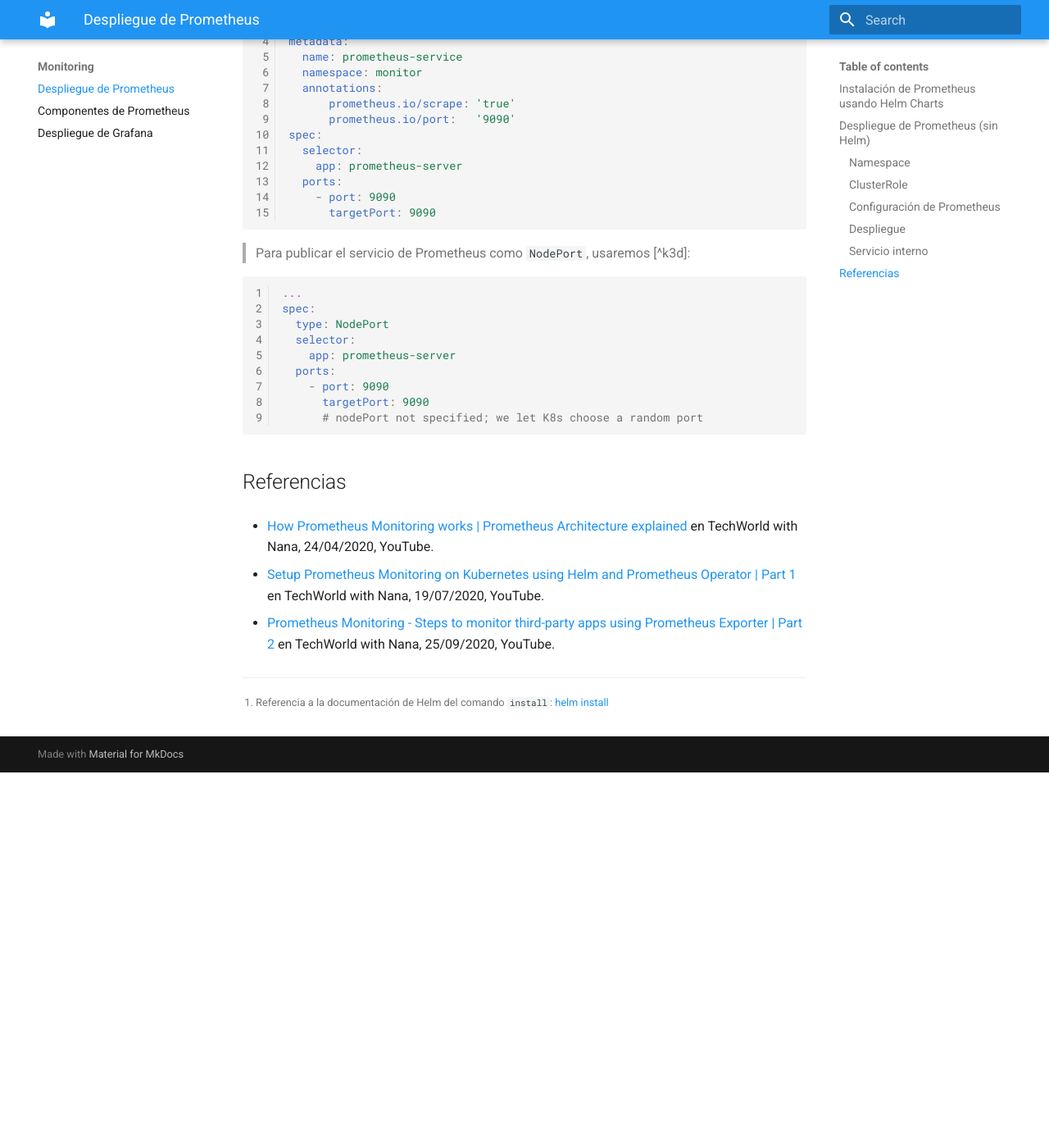
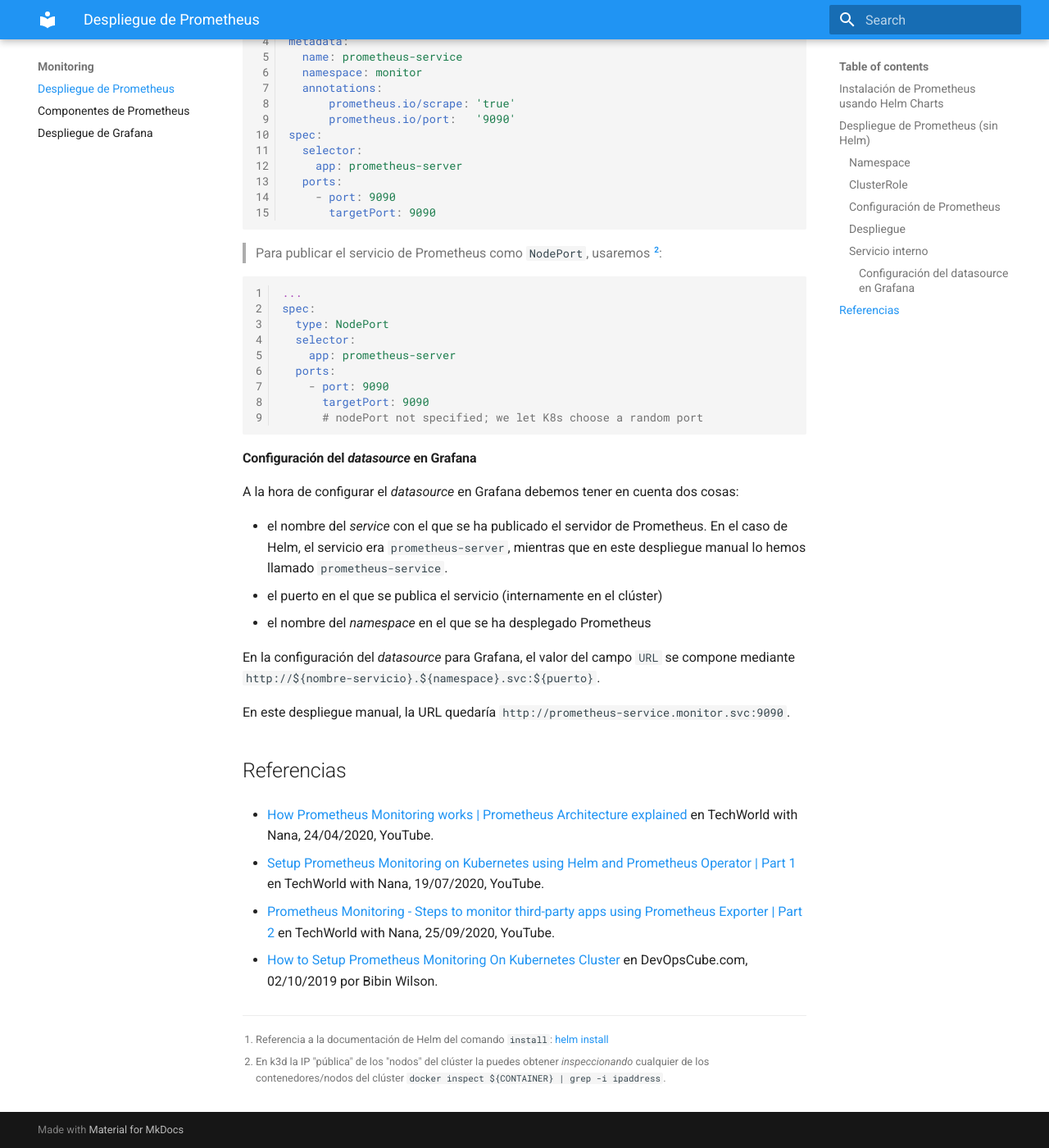
Before and after one commit to onthedock/k8s-devops, an MkDocs documentation site: the page built from docs/monitoring/prometheus.md, in a window 1280 px wide and 1400 px high, scrolled down 10706 px. Shown: the whole window at 82% size. Built offline with MkDocs 1.6.1 and Material for MkDocs 9.7.7, drawn with Linux system fonts in a browser that asks for light colours; before the commit the page ends 11648 px from its top, so only the background shows below that.

Commit message:
Configuración del datasource en Grafana

````diff
--- a/docs/monitoring/prometheus.md
+++ b/docs/monitoring/prometheus.md
@@ -535,6 +535,19 @@ spec:
       targetPort: 9090
       # nodePort not specified; we let K8s choose a random port
 ```
+
+#### Configuración del *datasource* en Grafana
+
+A la hora de configurar el *datasource* en Grafana debemos tener en cuenta dos cosas:
+
+- el nombre del *service* con el que se ha publicado el servidor de Prometheus. En el caso de Helm, el servicio era `prometheus-server`, mientras que en este despliegue manual lo hemos llamado `prometheus-service`.
+- el puerto en el que se publica el servicio (internamente en el clúster)
+- el nombre del *namespace* en el que se ha desplegado Prometheus
+
+En la configuración del *datasource* para Grafana, el valor del campo `URL` se compone mediante `http://${nombre-servicio}.${namespace}.svc:${puerto}`.
+
+En este despliegue manual, la URL quedaría `http://prometheus-service.monitor.svc:9090`.
+
 ## Referencias
 
 - [How Prometheus Monitoring works | Prometheus Architecture explained](https://youtu.be/h4Sl21AKiDg) en TechWorld with Nana, 24/04/2020, YouTube.
@@ -543,4 +556,8 @@ spec:
 
 - [Prometheus Monitoring - Steps to monitor third-party apps using Prometheus Exporter | Part 2](https://youtu.be/mLPg49b33sA) en TechWorld with Nana, 25/09/2020, YouTube.
 
+- [How to Setup Prometheus Monitoring On Kubernetes Cluster](https://devopscube.com/setup-prometheus-monitoring-on-kubernetes/) en DevOpsCube.com, 02/10/2019 por Bibin Wilson.
+
 [^namespace]: Referencia a la documentación de Helm del comando `install`: [helm install](https://helm.sh/docs/helm/helm_install/)
+
+[^k3d]: En k3d la IP "pública" de los "nodos" del clúster la puedes obtener *inspeccionando* cualquier de los contenedores/nodos del clúster `docker inspect ${CONTAINER} | grep -i ipaddress`.
````
